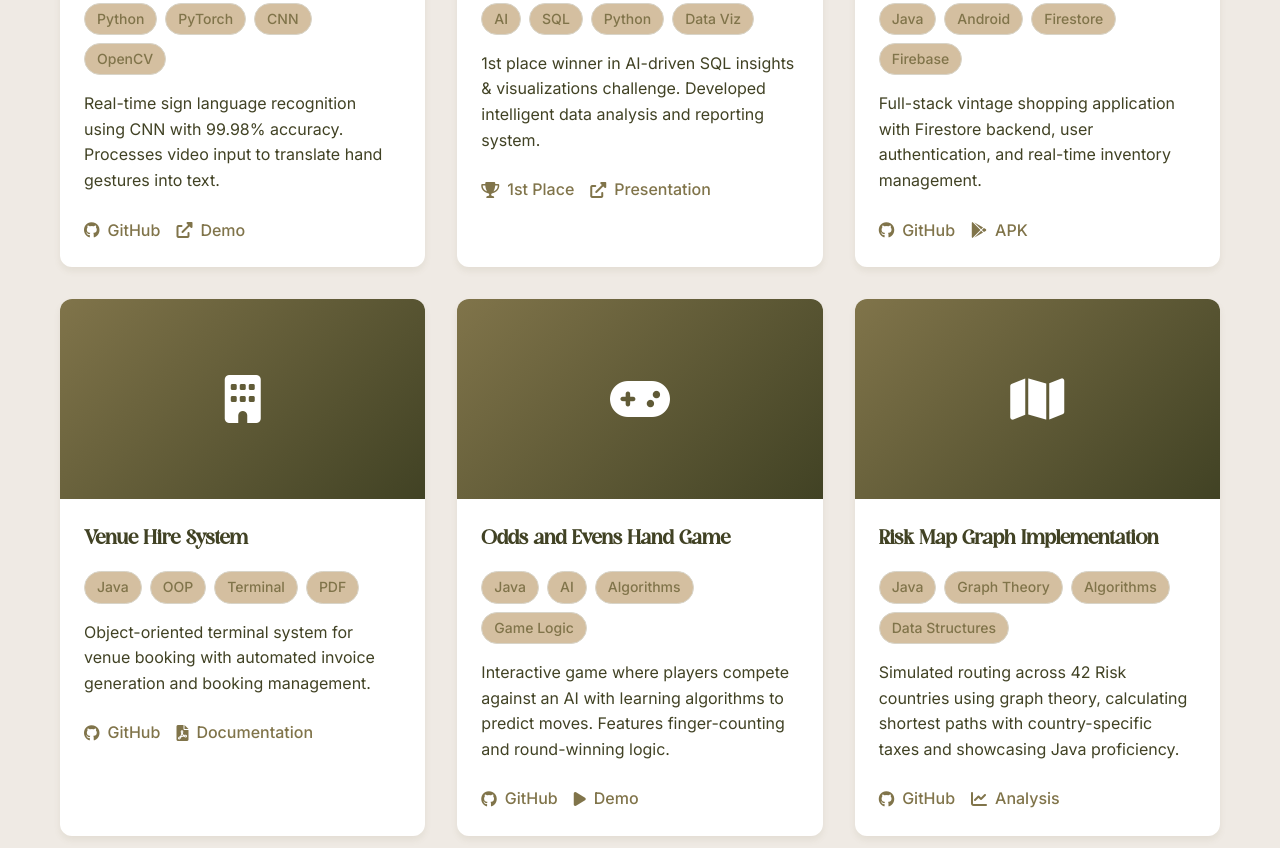
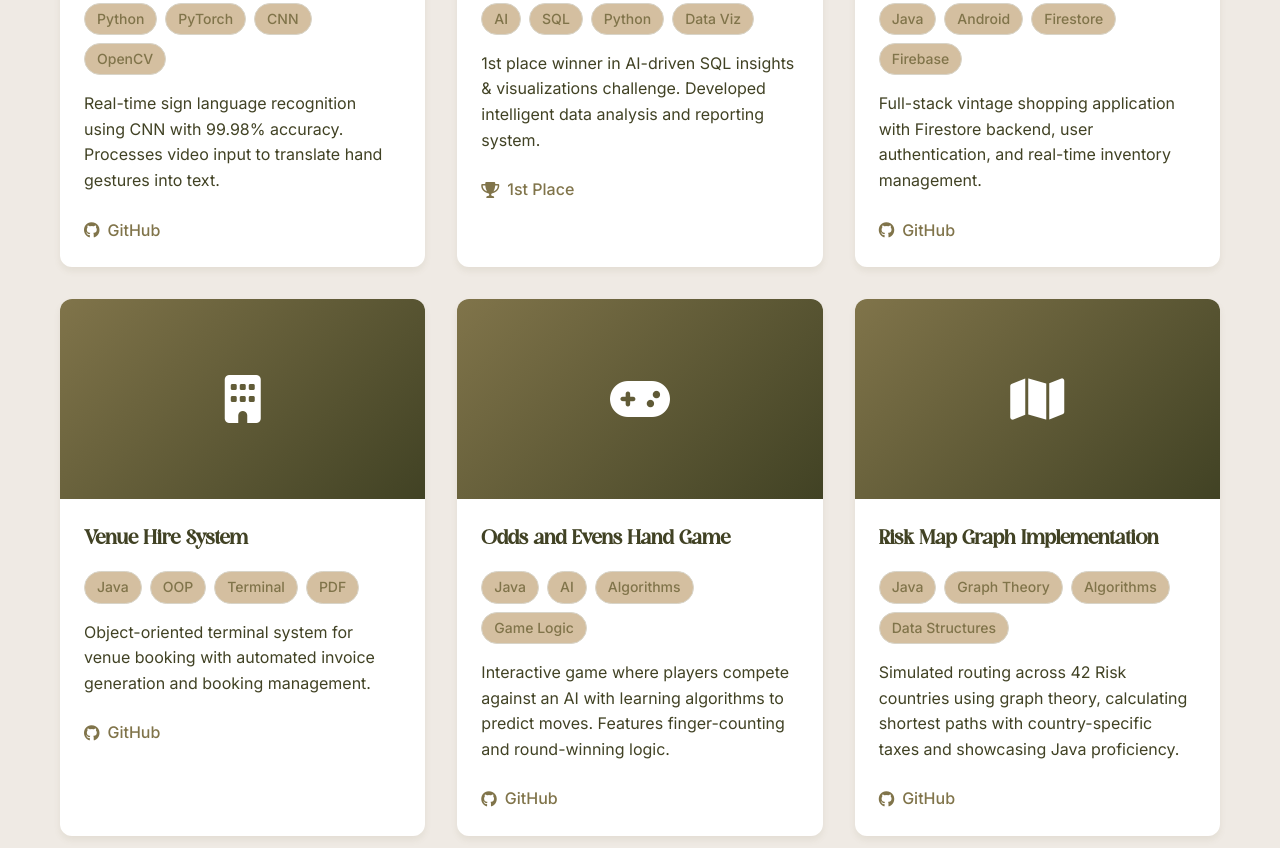
Before and after one commit to salomiajoby/Portfolio-Website, a plain HTML site: page index.html in a window 1280 px wide. Shown: the part 2112-2960 px from the top of the page. Drawn offline with Linux system fonts and the light colour scheme.

Commit message:
minor change to the featured projects

```diff
--- a/index.html
+++ b/index.html
@@ -122,7 +122,6 @@
                         <p>Real-time sign language recognition using CNN with 99.98% accuracy. Processes video input to translate hand gestures into text.</p>
                         <div class="project-links">
                             <a href="#" class="project-link"><i class="fab fa-github"></i> GitHub</a>
-                            <a href="#" class="project-link"><i class="fas fa-external-link-alt"></i> Demo</a>
                         </div>
                     </div>
                 </div>
@@ -142,7 +141,6 @@
                         <p>1st place winner in AI-driven SQL insights & visualizations challenge. Developed intelligent data analysis and reporting system.</p>
                         <div class="project-links">
                             <a href="#" class="project-link"><i class="fas fa-trophy"></i> 1st Place</a>
-                            <a href="#" class="project-link"><i class="fas fa-external-link-alt"></i> Presentation</a>
                         </div>
                     </div>
                 </div>
@@ -162,7 +160,6 @@
                         <p>Full-stack vintage shopping application with Firestore backend, user authentication, and real-time inventory management.</p>
                         <div class="project-links">
                             <a href="#" class="project-link"><i class="fab fa-github"></i> GitHub</a>
-                            <a href="#" class="project-link"><i class="fab fa-google-play"></i> APK</a>
                         </div>
                     </div>
                 </div>
@@ -182,7 +179,6 @@
                         <p>Object-oriented terminal system for venue booking with automated invoice generation and booking management.</p>
                         <div class="project-links">
                             <a href="https://github.com/salomiajoby/Venue-Hire-System" class="project-link"><i class="fab fa-github"></i> GitHub</a>
-                            <a href="#" class="project-link"><i class="fas fa-file-pdf"></i> Documentation</a>
                         </div>
                     </div>
                 </div>
@@ -202,7 +198,6 @@
                         <p>Interactive game where players compete against an AI with learning algorithms to predict moves. Features finger-counting and round-winning logic.</p>
                         <div class="project-links">
                             <a href="https://github.com/salomiajoby/Odds-and-Evens-Hand-Game" class="project-link"><i class="fab fa-github"></i> GitHub</a>
-                            <a href="#" class="project-link"><i class="fas fa-play"></i> Demo</a>
                         </div>
                     </div>
                 </div>
@@ -222,7 +217,6 @@
                         <p>Simulated routing across 42 Risk countries using graph theory, calculating shortest paths with country-specific taxes and showcasing Java proficiency.</p>
                         <div class="project-links">
                             <a href="https://github.com/salomiajoby/Risk-Map-Graph" class="project-link"><i class="fab fa-github"></i> GitHub</a>
-                            <a href="#" class="project-link"><i class="fas fa-chart-line"></i> Analysis</a>
                         </div>
                     </div>
                 </div>
```
